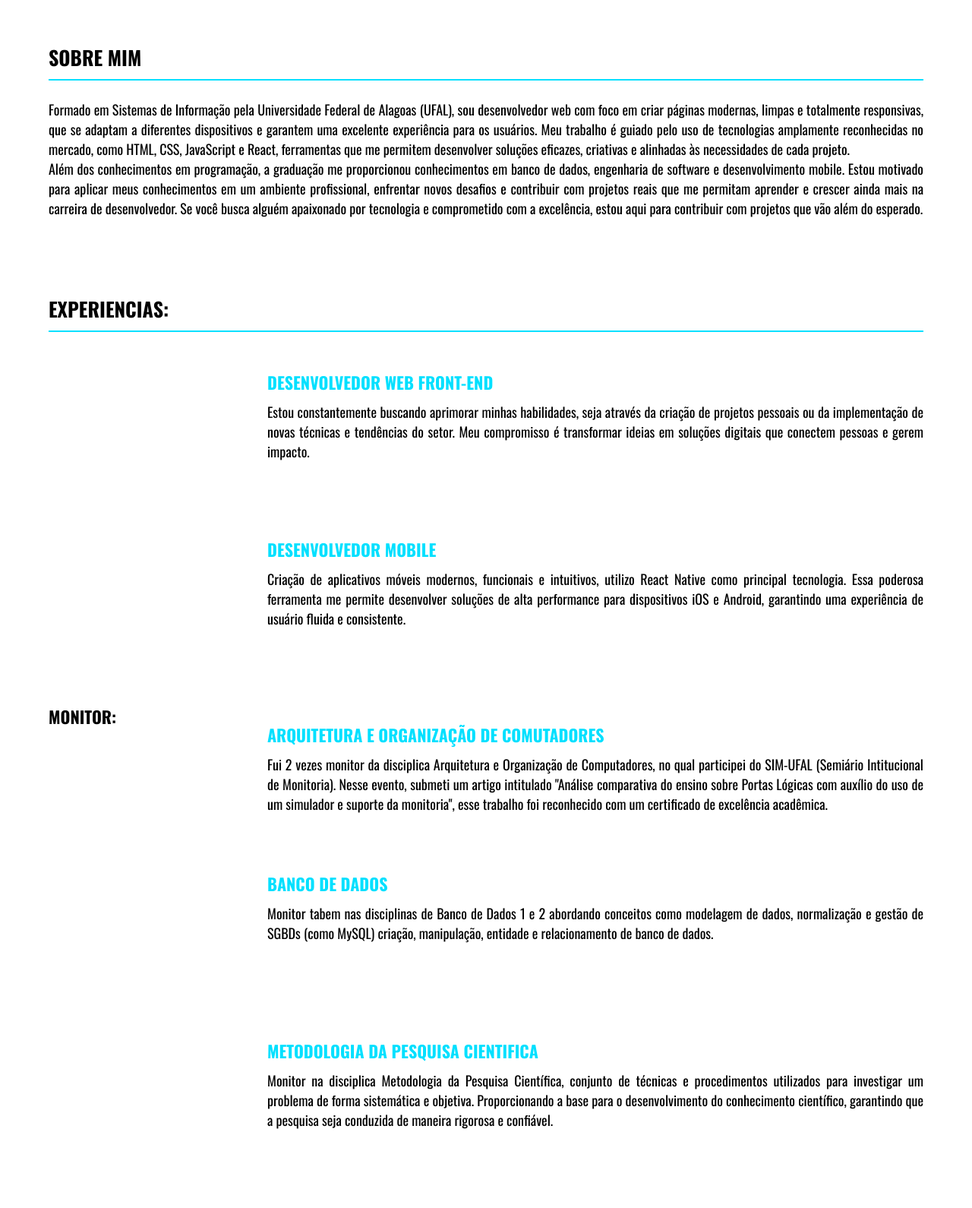
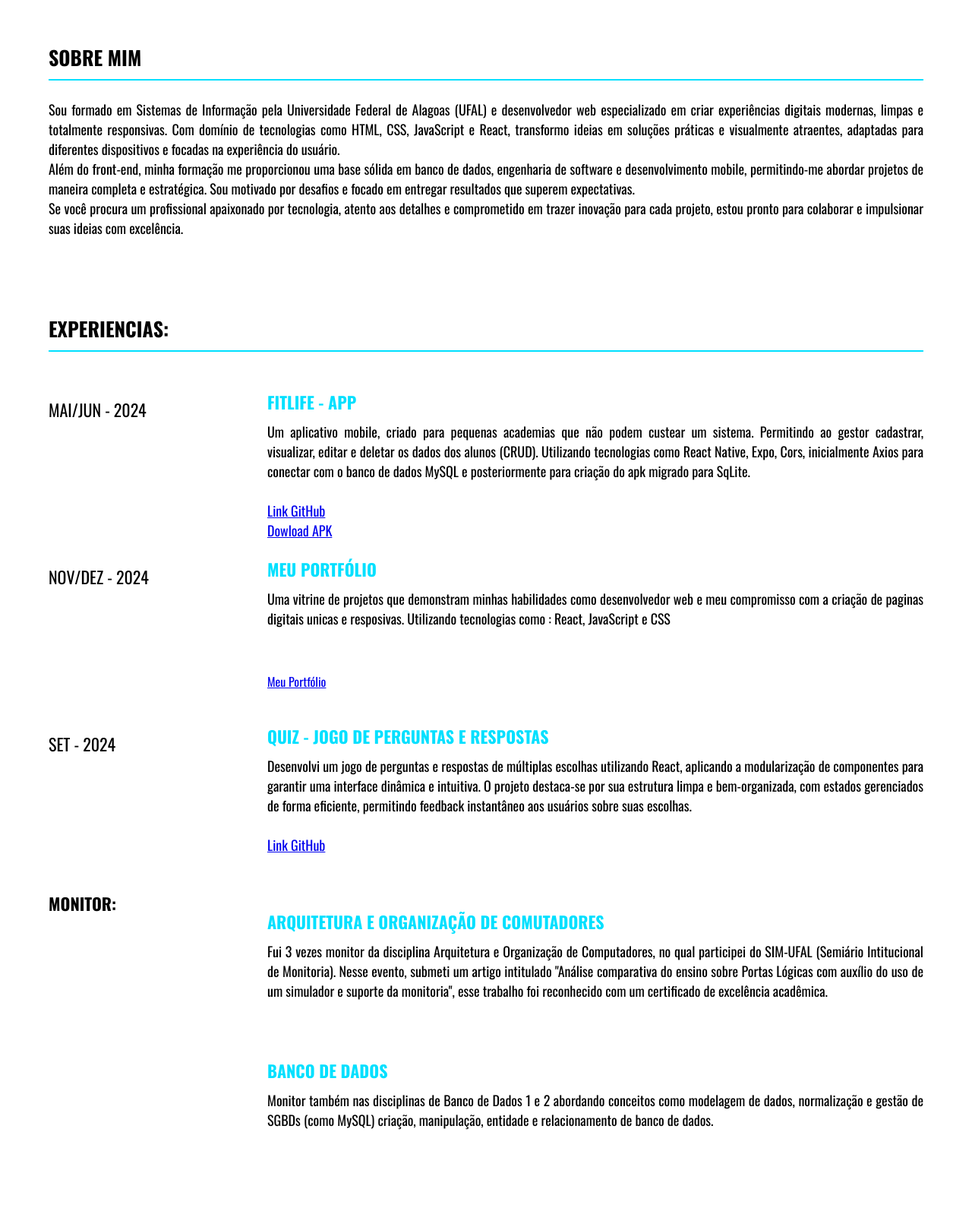
Before and after one commit to hbruunno/Curriculo, a plain HTML site: page index.html in a window 1280 px wide. Shown: the part 220-1810 px from the top of the page at 76% size. Drawn offline with nearby package versions, Linux system fonts and the light colour scheme.

Commit message:
Corrigindo gramática e ajustando experiências

```diff
--- a/index.html
+++ b/index.html
@@ -20,10 +20,14 @@
                 <h2>Sobre mim</h2>
             </div>
             <div class="w-100">
-                <p class="paragraf">
-                    Formado em Sistemas de Informação pela Universidade Federal de Alagoas (UFAL), sou desenvolvedor web com foco em criar páginas modernas, limpas e totalmente responsivas, que se adaptam a diferentes dispositivos e garantem uma excelente experiência para os usuários. Meu trabalho é guiado pelo uso de tecnologias amplamente reconhecidas no mercado, como HTML, CSS, JavaScript e React, ferramentas que me permitem desenvolver soluções eficazes, criativas e alinhadas às necessidades de cada projeto. <br>
+                <p class="paragraf">Sou formado em Sistemas de Informação pela Universidade Federal de Alagoas (UFAL) e desenvolvedor web especializado em criar experiências digitais
+                    modernas, limpas e totalmente responsivas. Com domínio de tecnologias como HTML, CSS, JavaScript e React, transformo ideias em soluções práticas e visualmente
+                    atraentes, adaptadas para diferentes dispositivos e focadas na experiência do usuário.  <br>
 
-                    Além dos conhecimentos em programação, a graduação me proporcionou conhecimentos em banco de dados, engenharia de software e desenvolvimento mobile. Estou motivado para aplicar meus conhecimentos em um ambiente profissional, enfrentar novos desafios e contribuir com projetos reais que me permitam aprender e crescer ainda mais na carreira de desenvolvedor. Se você busca alguém apaixonado por tecnologia e comprometido com a excelência, estou aqui para contribuir com projetos que vão além do esperado.
+                    Além do front-end, minha formação me proporcionou uma base sólida em banco de dados, engenharia de software e desenvolvimento mobile, permitindo-me abordar projetos
+                     de maneira completa e estratégica. Sou motivado por desafios e focado em entregar resultados que superem expectativas.  <br>
+
+                     Se você procura um profissional apaixonado por tecnologia, atento aos detalhes e comprometido em trazer inovação para cada projeto, estou pronto para colaborar e impulsionar suas ideias com excelência.
                 </p>
             </div>
         </div>
@@ -33,15 +37,20 @@
                 <h2>Experiencias:</h2>
             </div>
             <div class="h-itens">
+
+
                 <div class="item">
                     <div class="work">
                         <h2></h2>
-                        <!-- <p>2015-2016</p> -->
+                        <p>MAI/JUN - 2024</p>
                     </div>
                     <div class="description">
-                        <h2>desenvolvedor web Front-end</h2>
+                        <h2>FITLIFE - App</h2>
                         <p>
-                            Estou constantemente buscando aprimorar minhas habilidades, seja através da criação de projetos pessoais ou da implementação de novas técnicas e tendências do setor. Meu compromisso é transformar ideias em soluções digitais que conectem pessoas e gerem impacto.
+                            Um aplicativo mobile, criado para pequenas academias que não podem custear um sistema. Permitindo ao gestor cadastrar, visualizar, editar e deletar os dados dos alunos (CRUD). Utilizando tecnologias como React Native, Expo, Cors, inicialmente Axios para conectar com o banco de dados MySQL e posteriormente para criação do apk migrado para SqLite.
+                            <br><br><a href="https://github.com/hbruunno/FitLife-App" target="_blank"> Link GitHub</a>
+                            <br><a href="https://drive.google.com/file/d/13oAoautdDIP5qcASzbxJsllTHnZlAeUa/view" target="_blank">Dowload APK</a>
+
                         </p>
                     </div>
                 </div>
@@ -49,16 +58,36 @@
                 <div class="item">
                     <div class="work">
                         <h2></h2>
-                        <!-- <p>2015-2016</p> -->
+                        <p>NOV/DEZ - 2024</p>
                     </div>
                     <div class="description">
-                        <h2>desenvolvedor Mobile</h2>
+                        <h2>MEU PORTFÓLIO</h2>
                         <p>
-                            Criação de aplicativos móveis modernos, funcionais e intuitivos, utilizo React Native como principal tecnologia. Essa poderosa ferramenta me permite desenvolver soluções de alta performance para dispositivos iOS e Android, garantindo uma experiência de usuário fluida e consistente.
+                            Uma vitrine de projetos que demonstram minhas habilidades como desenvolvedor web e meu compromisso com a criação de paginas digitais unicas
+                            e resposivas. Utilizando tecnologias como : React, JavaScript e CSS
+                        </p><br><br>
+                        <a href="https://brunohrocha.vercel.app/" target="_blank">Meu Portfólio</a>
+                    </div>
+                </div>
+
+                <div class="item">
+                    <div class="work">
+                        <h2></h2>
+                        <p>SET - 2024</p>
+                    </div>
+                    <div class="description">
+                        <h2>QUIZ - Jogo de perguntas e respostas</h2>
+                        <p>
+                            Desenvolvi um jogo de perguntas e respostas de múltiplas escolhas utilizando React, aplicando a modularização de componentes para garantir uma
+                            interface dinâmica e intuitiva. O projeto destaca-se por sua estrutura limpa e bem-organizada, com estados gerenciados de forma eficiente, permitindo
+                            feedback instantâneo aos usuários sobre suas escolhas.
+                            <br><br> <a href="https://github.com/hbruunno/Projeto-QUIZ" target="_blank">Link GitHub</a>
 
                         </p>
                     </div>
                 </div>
+
+
 
                 <div class="item">
                     <div class="work">
@@ -70,7 +99,7 @@
                         <br>
                         <h2>Arquitetura e Organização de comutadores</h2>
                         <p>
-                            Fui 2 vezes monitor da disciplica Arquitetura e Organização de Computadores, no qual participei do SIM-UFAL (Semiário Intitucional de Monitoria). Nesse evento, submeti um artigo intitulado "Análise comparativa do ensino sobre Portas Lógicas com auxílio do uso de um simulador e suporte da monitoria", esse trabalho foi reconhecido com um certificado de excelência acadêmica.
+                            Fui 3 vezes monitor da disciplina Arquitetura e Organização de Computadores, no qual participei do SIM-UFAL (Semiário Intitucional de Monitoria). Nesse evento, submeti um artigo intitulado "Análise comparativa do ensino sobre Portas Lógicas com auxílio do uso de um simulador e suporte da monitoria", esse trabalho foi reconhecido com um certificado de excelência acadêmica.
                         </p>
                     </div>
                 </div>
@@ -83,7 +112,7 @@
                     <div class="description">
                         <h2>Banco de Dados</h2>
                         <p>
-                            Monitor tabem nas disciplinas de Banco de Dados 1 e 2 abordando conceitos como modelagem de dados, normalização e gestão de SGBDs (como MySQL) criação, manipulação, entidade e relacionamento de banco de dados.
+                            Monitor também nas disciplinas de Banco de Dados 1 e 2 abordando conceitos como modelagem de dados, normalização e gestão de SGBDs (como MySQL) criação, manipulação, entidade e relacionamento de banco de dados.
                         </p>
                     </div>
                 </div>
@@ -96,7 +125,7 @@
                     <div class="description">
                         <h2>Metodologia da pesquisa cientifica</h2>
                         <p>
-                            Monitor na disciplica Metodologia da Pesquisa Científica, conjunto de técnicas e procedimentos utilizados para investigar um problema de forma sistemática e objetiva. Proporcionando a base para o desenvolvimento do conhecimento científico, garantindo que a pesquisa seja conduzida de maneira rigorosa e confiável.
+                            Monitor na disciplina Metodologia da Pesquisa Científica, conjunto de técnicas e procedimentos utilizados para investigar um problema de forma sistemática e objetiva. Proporcionando a base para o desenvolvimento do conhecimento científico, garantindo que a pesquisa seja conduzida de maneira rigorosa e confiável.
                         </p>
                     </div>
                 </div>
```
